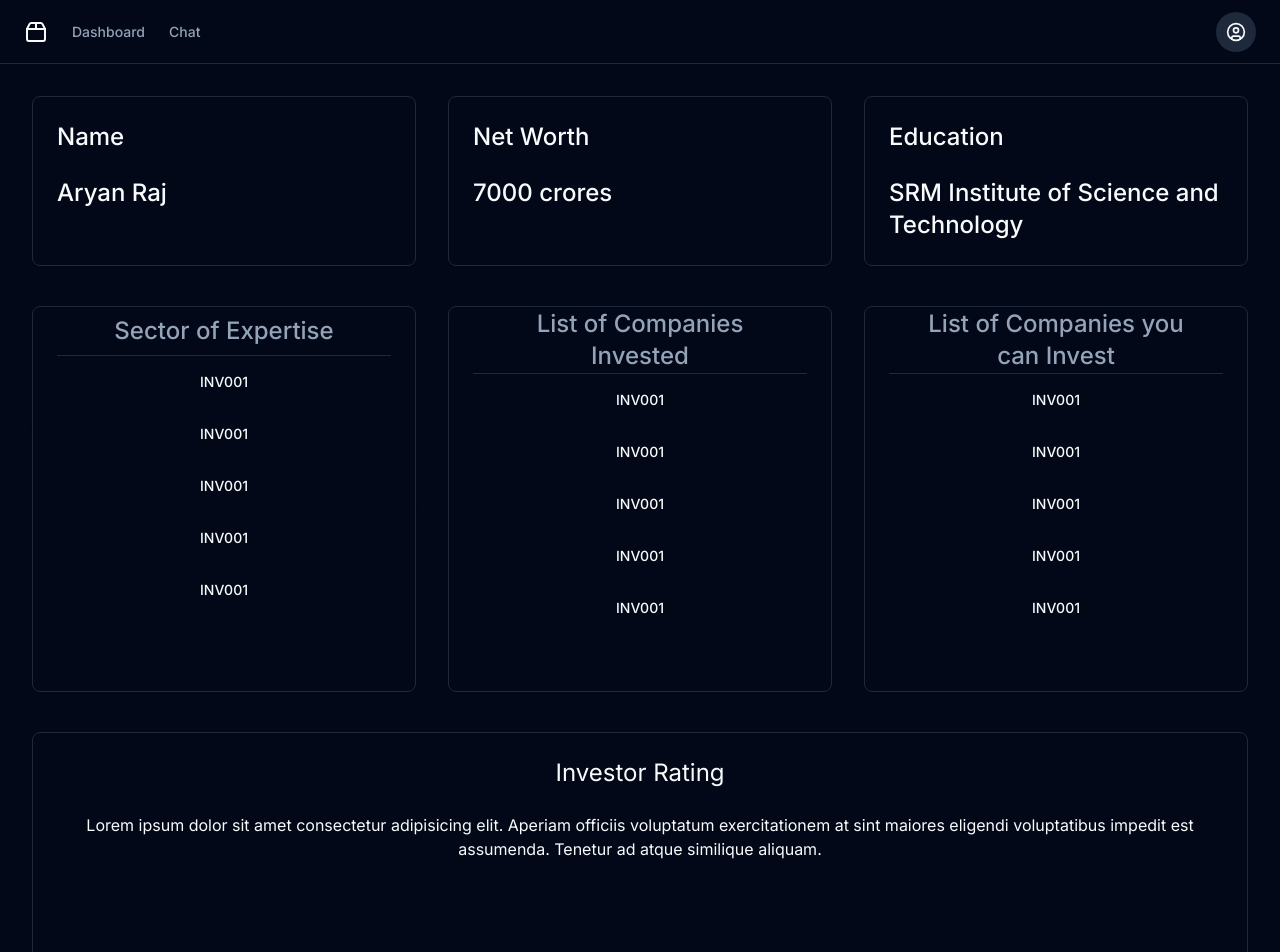
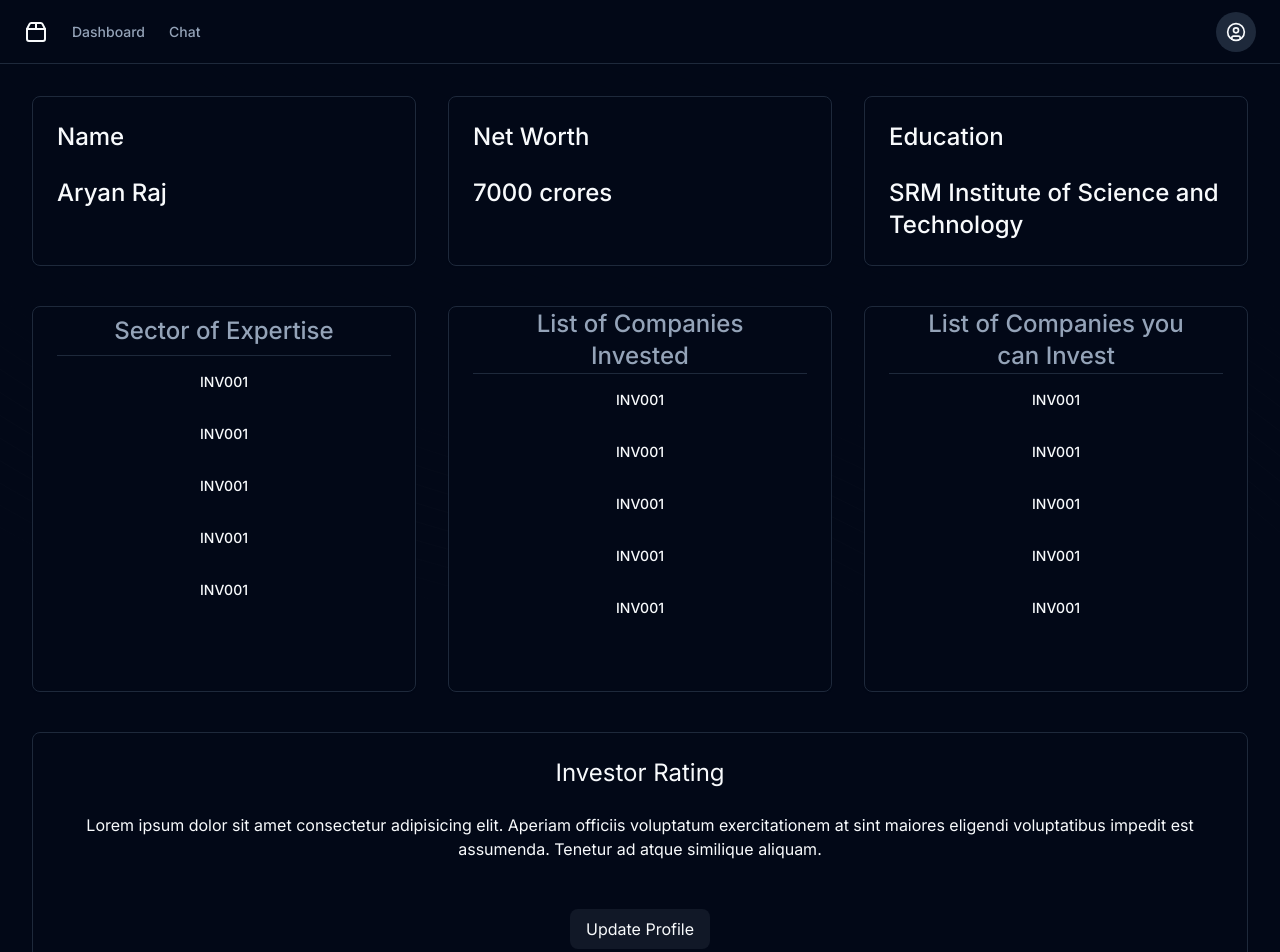
Before and after one commit to aryanraj2713/ThriveStart, a Next.js app in the folder client/: page /investor in a window 1280 px wide. Shown: the top 952 px of the page. Built offline with nearby package versions, Linux system fonts and the light colour scheme.

Commit message:
chore: add investor update

```diff
--- a/client/src/app/(core)/investor/page.tsx
+++ b/client/src/app/(core)/investor/page.tsx
@@ -1,7 +1,16 @@
 'use client';
 import React from 'react';
-import { PieChart } from '@mui/x-charts/PieChart';
-import { BarChart } from '@mui/x-charts/BarChart';
+import {
+    AlertDialog,
+    AlertDialogAction,
+    AlertDialogCancel,
+    AlertDialogContent,
+    AlertDialogDescription,
+    AlertDialogFooter,
+    AlertDialogHeader,
+    AlertDialogTitle,
+    AlertDialogTrigger,
+} from '@/components/ui/alert-dialog';
 import {
     Table,
     TableBody,
@@ -106,6 +115,27 @@ const Dashboard = () => {
                         voluptatibus impedit est assumenda. Tenetur ad atque similique
                         aliquam.
                     </CardContent>
+                    <div>
+                        <AlertDialog>
+                            <AlertDialogTrigger className="bg-gray-900 hover:bg-gray-800 mt-6 px-4 py-2 rounded-lg">
+                                Update Profile
+                            </AlertDialogTrigger>
+                            <AlertDialogContent>
+                                <AlertDialogHeader>
+                                    <AlertDialogTitle className="text-center">
+                                        Are you sure you want to update your profile?
+                                    </AlertDialogTitle>
+                                    <AlertDialogDescription>
+                                        {/* <UpdateForm /> */}
+                                    </AlertDialogDescription>
+                                </AlertDialogHeader>
+                                <AlertDialogFooter>
+                                    <AlertDialogCancel>Cancel</AlertDialogCancel>
+                                    <AlertDialogAction>Continue</AlertDialogAction>
+                                </AlertDialogFooter>
+                            </AlertDialogContent>
+                        </AlertDialog>
+                    </div>
                 </Card>
             </div>
         </div >
```
